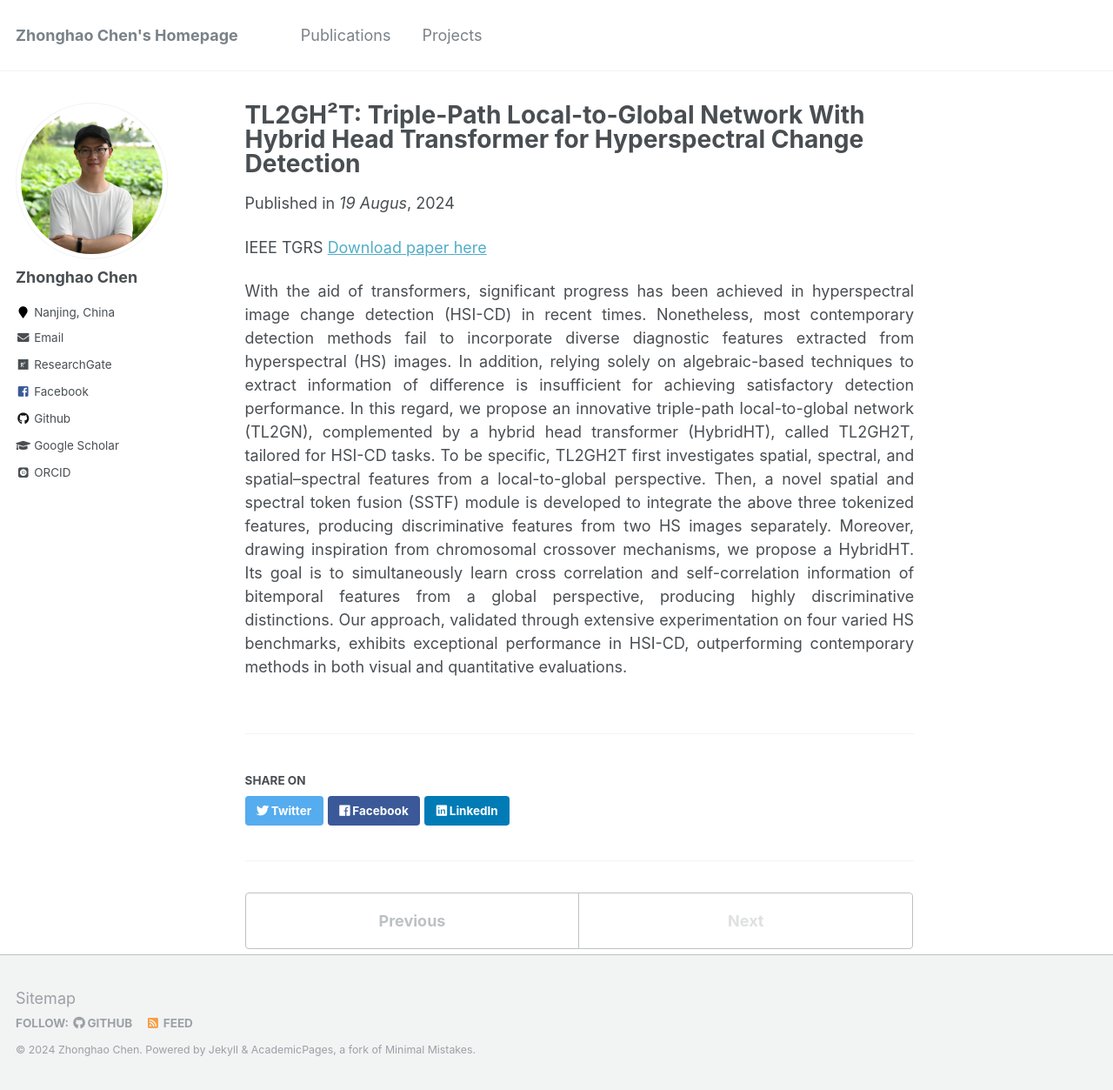
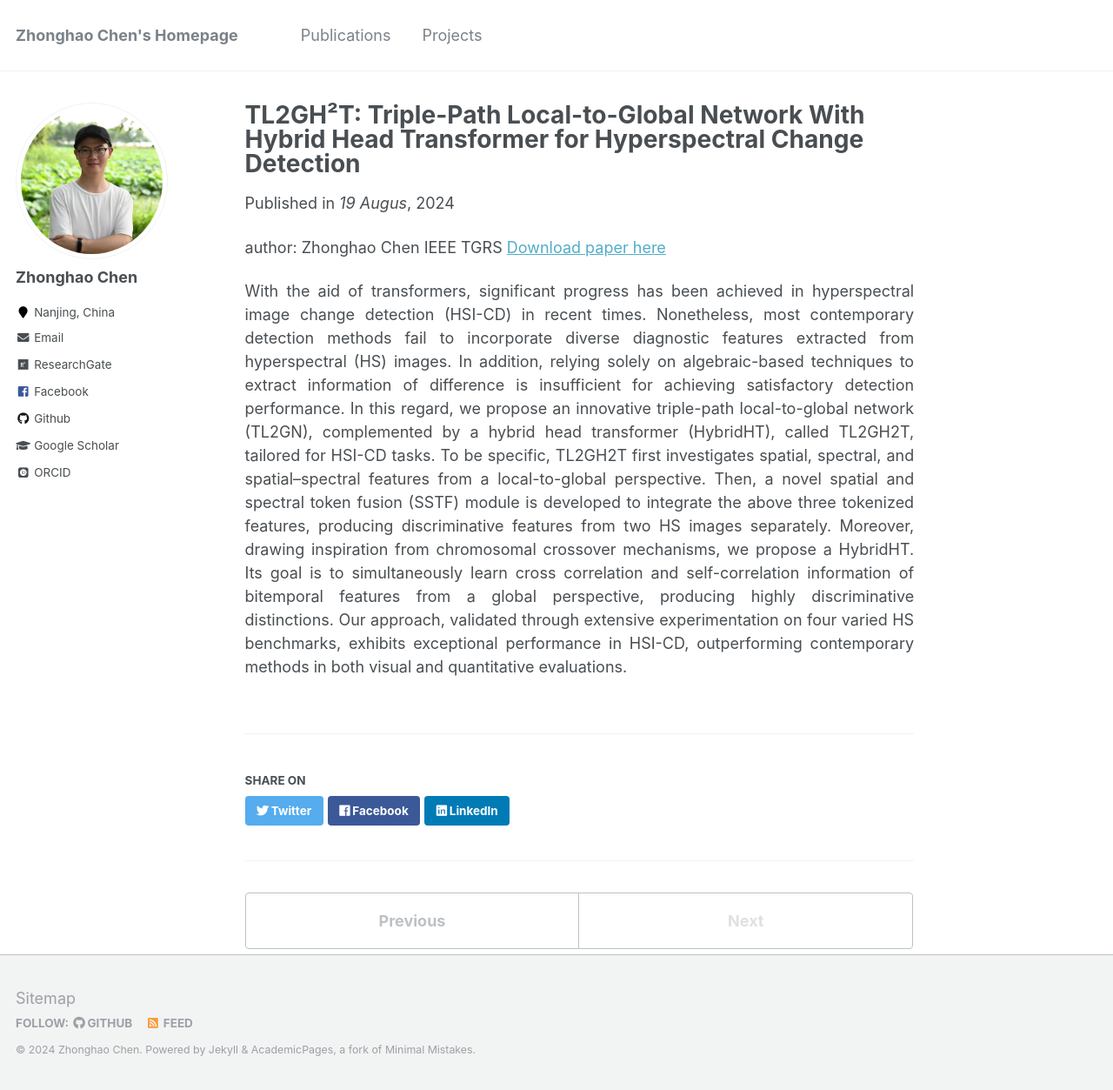
Before and after one commit to zhonghaochen/zhonghaochen.github.io, a Jekyll site: the page built from _publications/TL2GH²T: Triple-Path Local-to-Global Network With Hybrid Head Transformer for Hyperspectral Change Detection.md, in a window 1280 px wide and 1253 px high. Shown: the whole window at 87% size. Built offline with Jekyll 4.4.1, drawn with Linux system fonts in a browser that asks for light colours; some web fonts are replaced.

Commit message:
Update TL2GH²T: Triple-Path Local-to-Global Network With Hybrid Head Transformer for Hyperspectral Change Detection.md

```diff
--- a/_publications/TL2GH²T: Triple-Path Local-to-Global Network With Hybrid Head Transformer for Hyperspectral Change Detection.md
+++ b/_publications/TL2GH²T: Triple-Path Local-to-Global Network With Hybrid Head Transformer for Hyperspectral Change Detection.md
@@ -5,6 +5,7 @@ date: 2024-08-19
 venue: '19 Augus'
 author: Zhonghao Chen
 ---
+author: Zhonghao Chen
 IEEE TGRS
 [Download paper here](https://ieeexplore.ieee.org/document/10639462)
 
```
